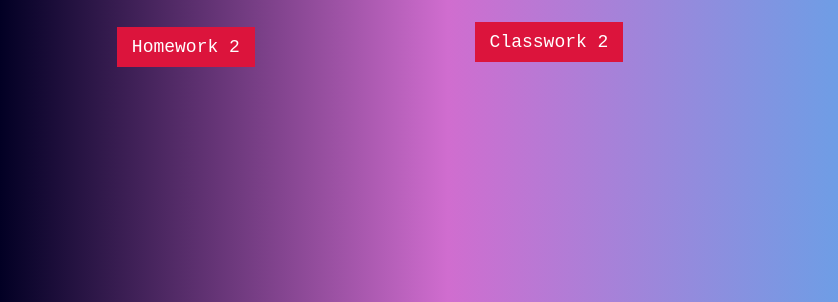
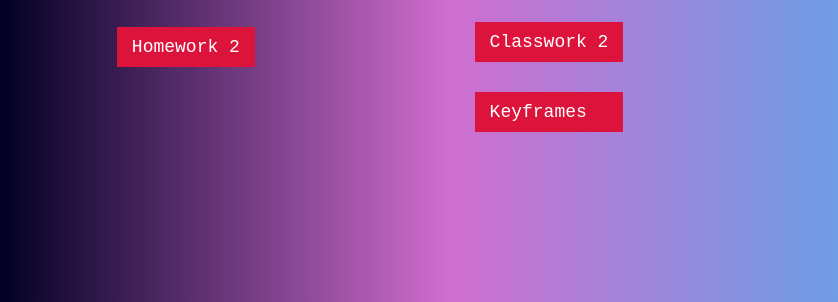
Before and after one commit to bexruzFrontDev/saydaminxon1, a plain HTML site: page index.html in a window 1280 px wide. Shown: the part 247-549 px from the top of the page, 0-838 px from the left. Drawn offline with Linux system fonts and the light colour scheme.

Commit message:
Update index.html

```diff
--- a/index.html
+++ b/index.html
@@ -20,6 +20,7 @@
           <h3>Classworks</h3>
           <a target="_blank" href="https://procuberz.github.io/saydaminxon/saydaminxon/">Classwork 1</a>
           <a target="_blank" href="https://bexruzfrontdev.github.io/saydaminxon11/">Classwork 2</a>
+            <a target="_blank" href="https://bexruzfrontdev.github.io/saydaminxon45/">Keyframes</a>
         </div>
         <img src="https://img.freepik.com/premium-photo/cute-3d-boy-avatar-character_914455-601.jpg" alt="" />
       </main>
```
